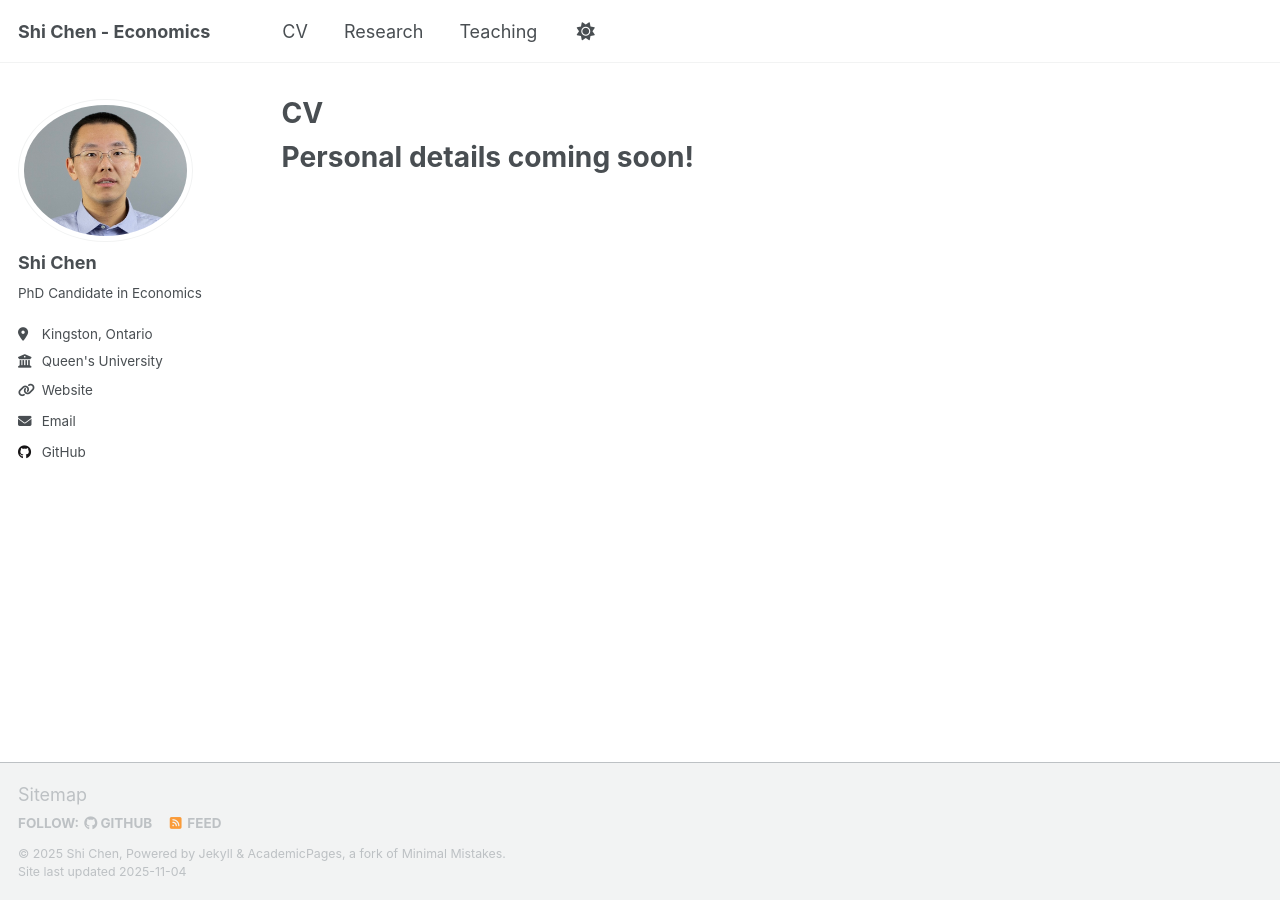
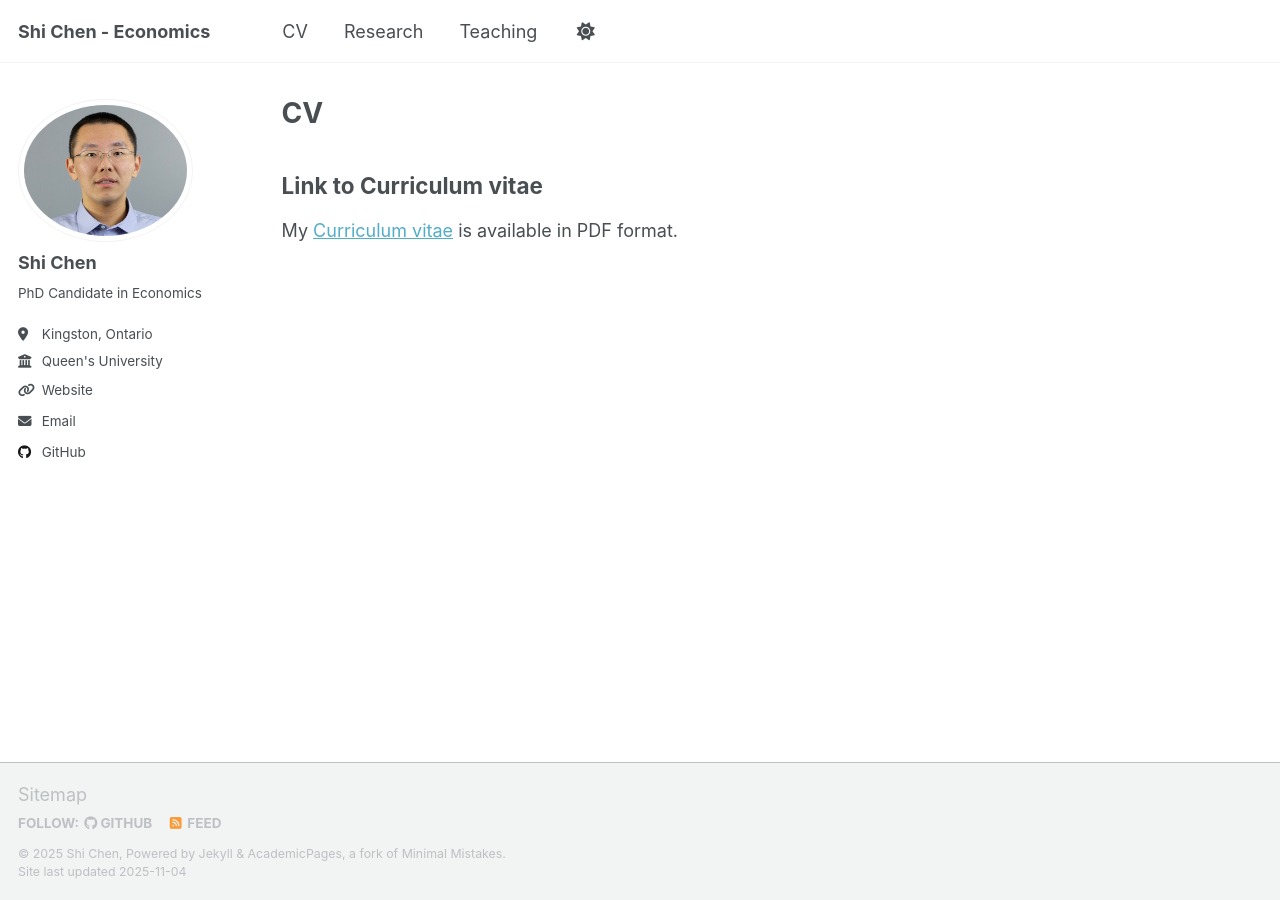
Before and after one commit to shichen14/shichen14.github.io, a Jekyll site: the page built from _pages/cv.md, in a window 1280 px wide. Built offline with Jekyll 4.4.1, drawn with Linux system fonts in a browser that asks for light colours; a script that is not in the unit is left out.

Commit message:
Update cv.md

```diff
--- a/_pages/cv.md
+++ b/_pages/cv.md
@@ -9,5 +9,6 @@ redirect_from:
 
 {% include base_path %}
 
-Personal details coming soon!
-======
+## Link to Curriculum vitae
+
+My <a href="https://shichen14.github.io/files/shichen_cv_oct2025.pdf">Curriculum vitae</a> is available in PDF format.
```
